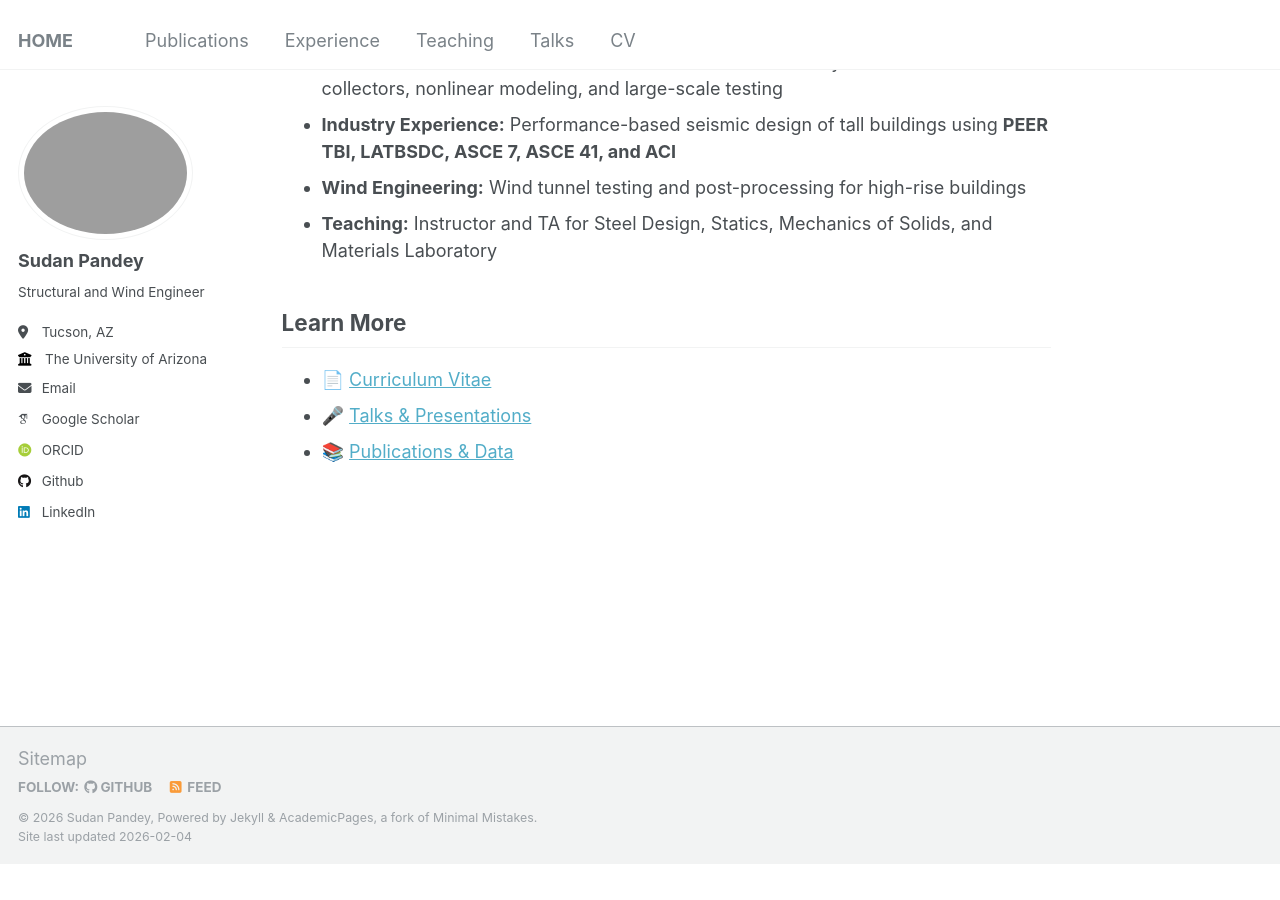
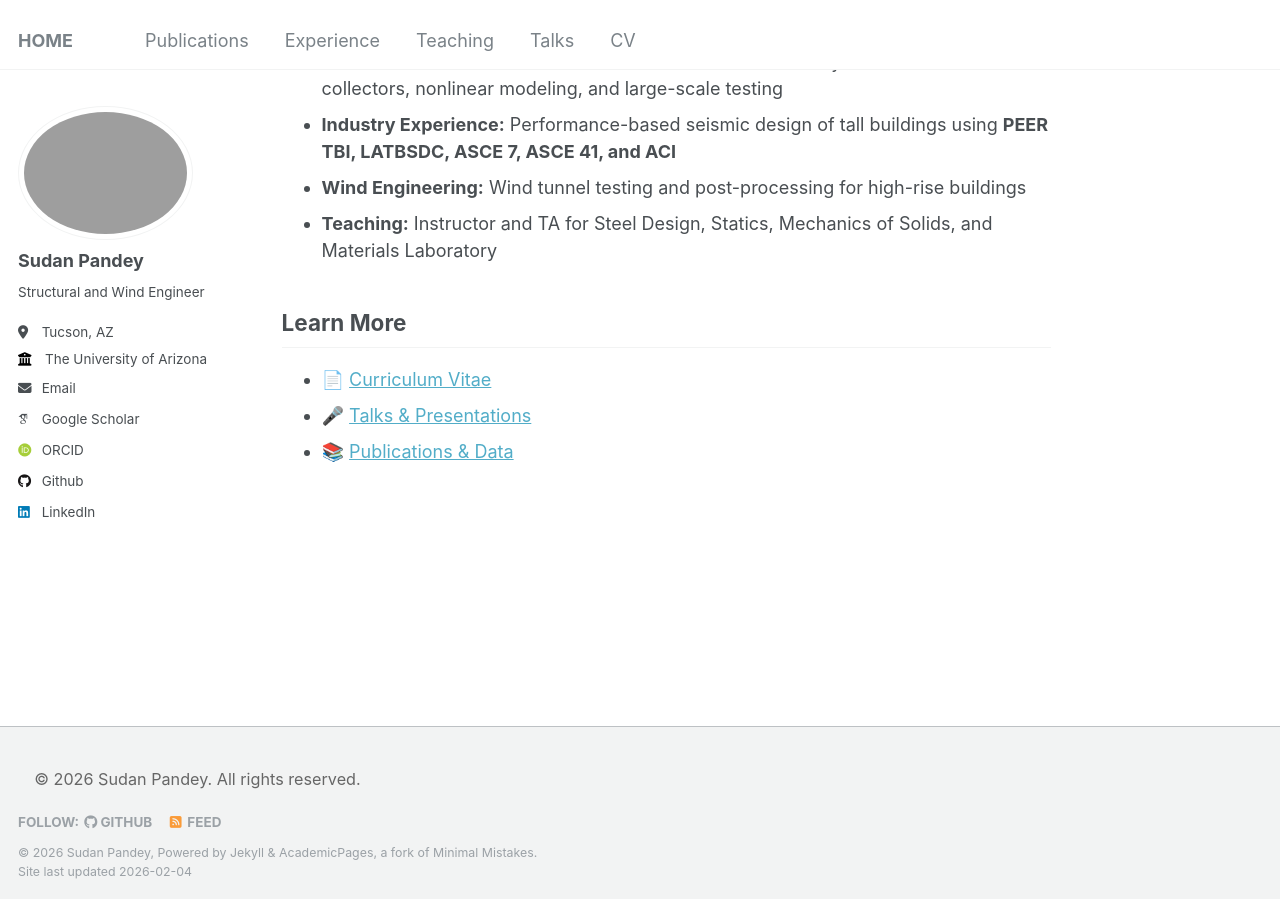
Before and after one commit to pdy-sdn/pandeysudan.github.io, a Jekyll site: the page built from _pages/about.md, in a window 1280 px wide and 900 px high, scrolled down 1330 px. Built offline with Jekyll 4.4.1, drawn with Linux system fonts in a browser that asks for light colours; some web fonts are replaced; before the commit the page ends 2195 px from its top, so only the background shows below that.

Commit message:
Update custom.html

```diff
--- a/_includes/footer/custom.html
+++ b/_includes/footer/custom.html
@@ -1,3 +1,7 @@
 <!-- start custom footer snippets -->
-<a href="/sitemap/">Sitemap</a>
+
+<footer style="margin-top: 40px; font-size: 0.9em; color: #666;">
+  © {{ site.time | date: "%Y" }} Sudan Pandey. All rights reserved.
+</footer>
+
 <!-- end custom footer snippets -->
```
